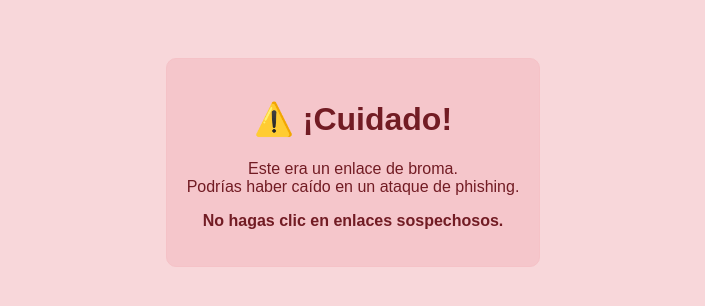
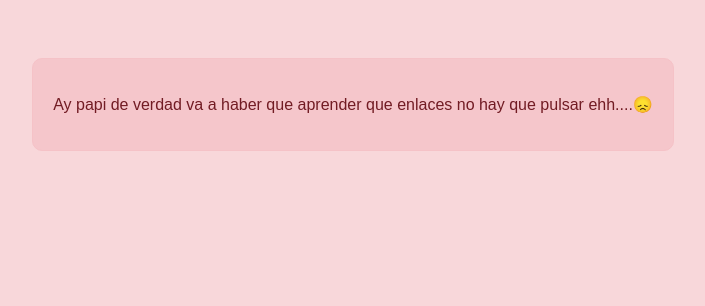
Before and after one commit to ivi333bmx/broma, a plain HTML site: page index.html in a window 1280 px wide. Shown: the whole page, without its empty margins (287-992 px from the left). Drawn offline with Linux system fonts and the light colour scheme.

Commit message:
index.html

```diff
--- a/index.html
+++ b/index.html
@@ -22,9 +22,7 @@
 </head>
 <body>
   <div class="alerta">
-    <h1>⚠️ ¡Cuidado!</h1>
-    <p>Este era un enlace de broma.<br>Podrías haber caído en un ataque de phishing.</p>
-    <p><strong>No hagas clic en enlaces sospechosos.</strong></p>
+    <p>Ay papi de verdad va a haber que aprender que enlaces no hay que pulsar ehh....😞</p>
   </div>
 </body>
 </html>
```
